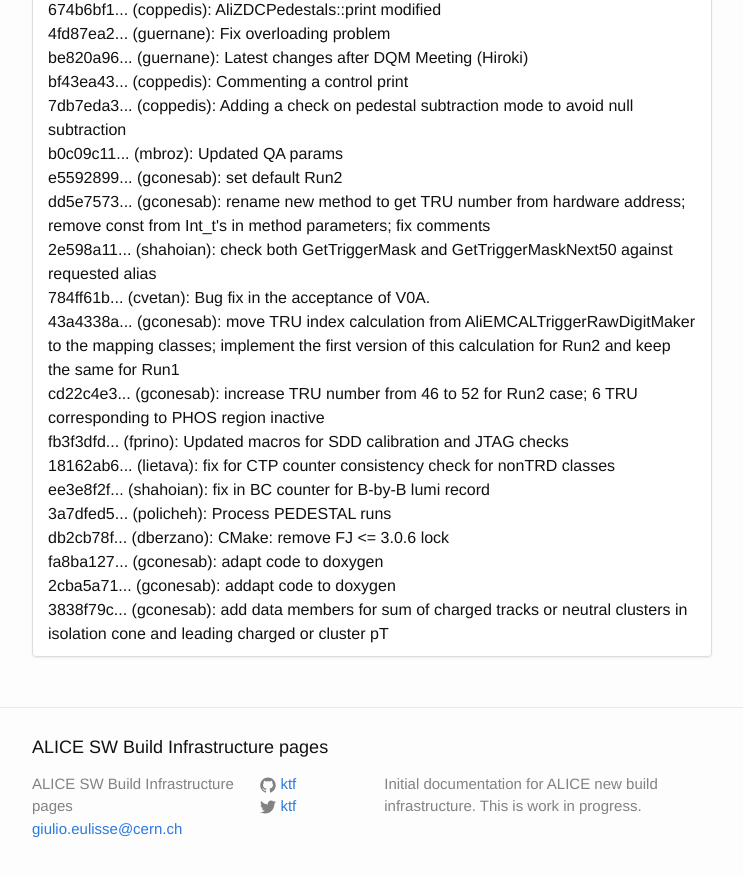
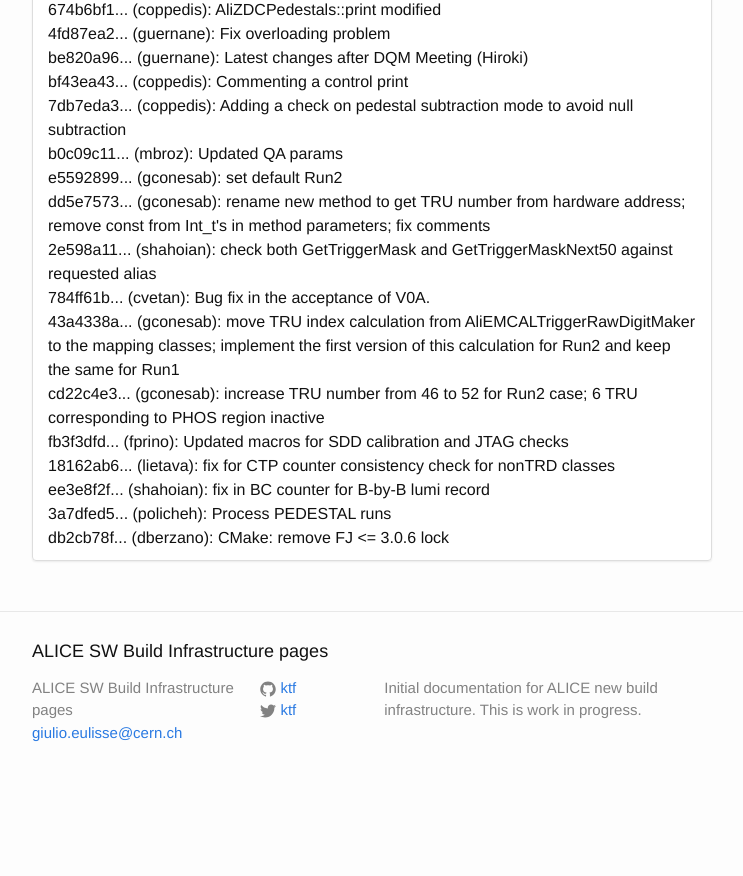
Before and after one commit to alisw/alisw.github.io, a Jekyll site: the page built from index.html, in a window 1280 px wide and 900 px high, scrolled down 2864 px. Shown: the top 876 px of the window, without its empty margins (268-1011 px from the left). Built offline with Jekyll 4.4.1, drawn with Linux system fonts in a browser that asks for light colours; nearby versions of some CDN libraries; after the commit the page ends 3668 px from its top, so only the background shows below that.

Commit message:
Updated results.

```diff
--- a/_data/commits-aliroot-master.yaml
+++ b/_data/commits-aliroot-master.yaml
@@ -173,18 +173,3 @@
  message: >-
     CMake: remove FJ <= 3.0.6 lock
  author: !!str dberzano
--
- commit: "fa8ba12736ca54a3cf8c04dbfadca6a4c4601671"
- message: >-
-    adapt code to doxygen
- author: !!str gconesab
--
- commit: "2cba5a7143b6bb8fe84b23cb439c8c4477f2dba9"
- message: >-
-    addapt code to doxygen
- author: !!str gconesab
--
- commit: "3838f79c48eefa9c8f53e945621dec3e294189f0"
- message: >-
-    add data members for sum of charged tracks or neutral clusters in isolation cone and leading charged or cluster pT
- author: !!str gconesab
```
